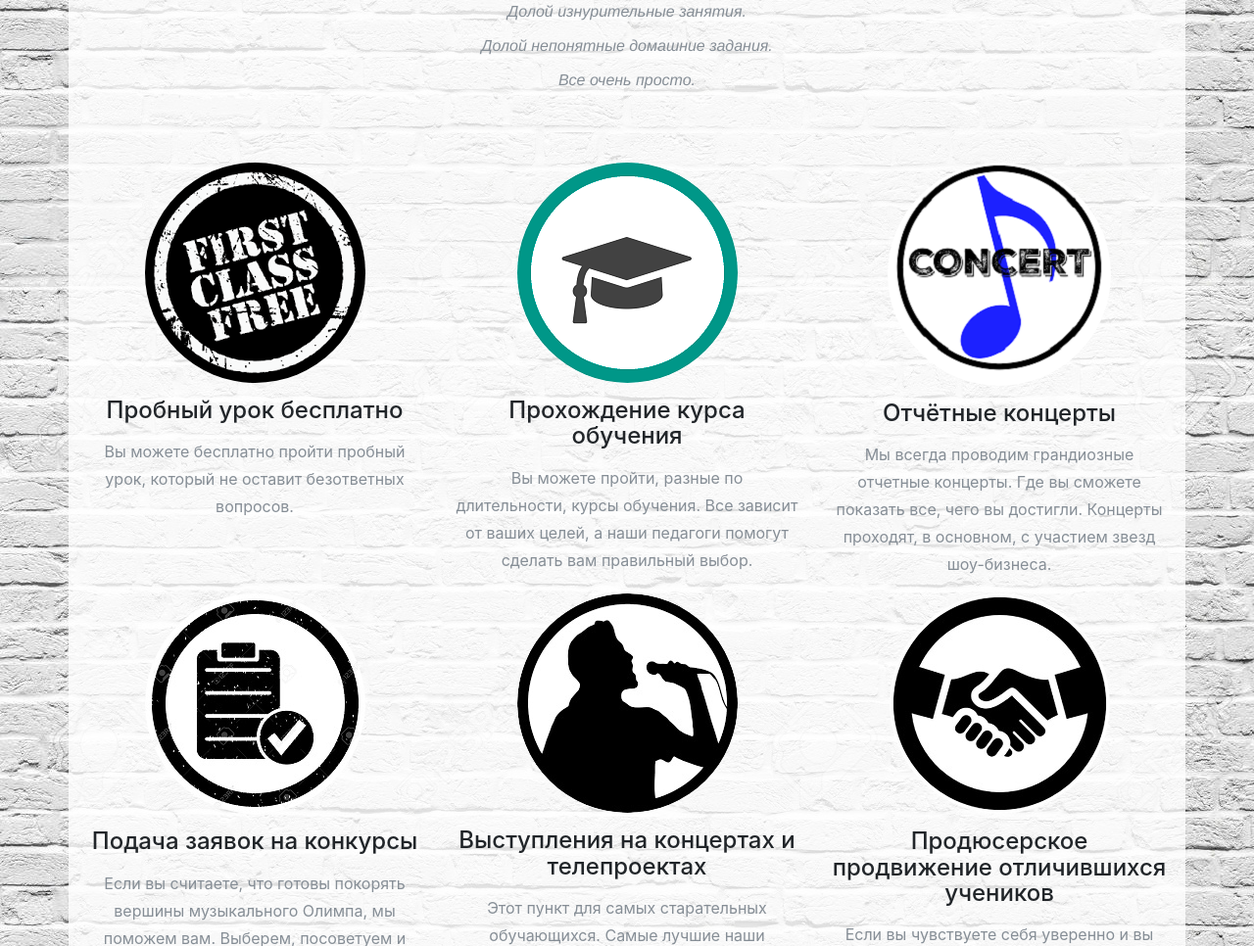
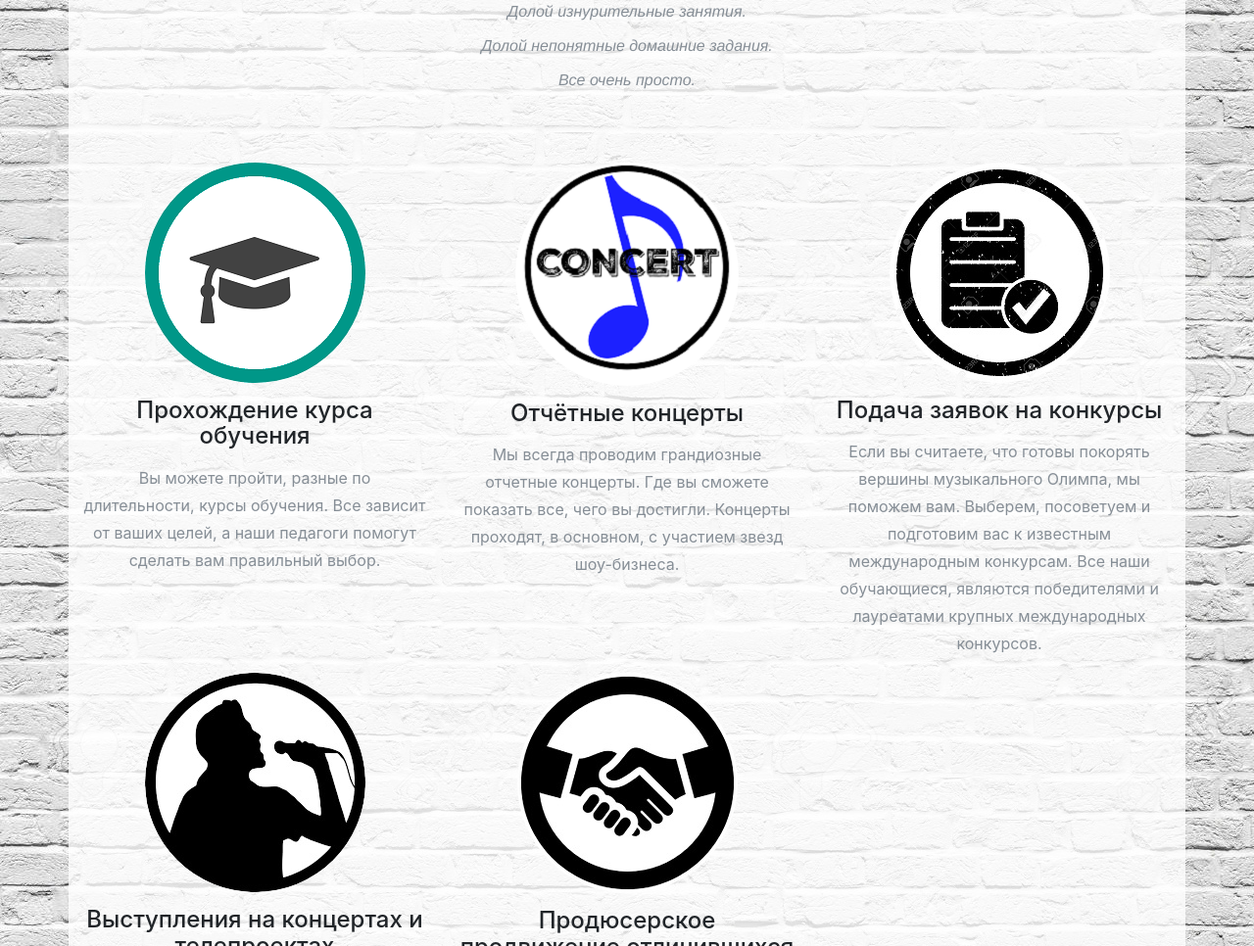
Before and after one commit to IlyasAkbergen/singer, a website with bundled scripts: page index.html in a window 1280 px wide. Shown: the part 3120-4086 px from the top of the page at 98% size. Built offline with nearby package versions, Linux system fonts and the light colour scheme; a script that the page names is missing; a web font is replaced by a local one.

Commit message:
Update index.html

```diff
--- a/index.html
+++ b/index.html
@@ -301,13 +301,6 @@
           </div>
         </div>
         <div class="row text-center">
-          <div class="col-md-4">
-             <div class="timeline-image">
-               <img class="rounded-circle img-fluid" src="img/methods/free.png" alt="">
-             </div>
-            <h4 class="service-heading">Пробный урок бесплатно</h4>
-            <p class="text-muted">Вы можете бесплатно пройти пробный урок, который не оставит безответных вопросов.</p>
-          </div>
           <div class="col-md-4">
              <div class="timeline-image">
                <img class="rounded-circle img-fluid" src="img/methods/education.png" alt="">
```
